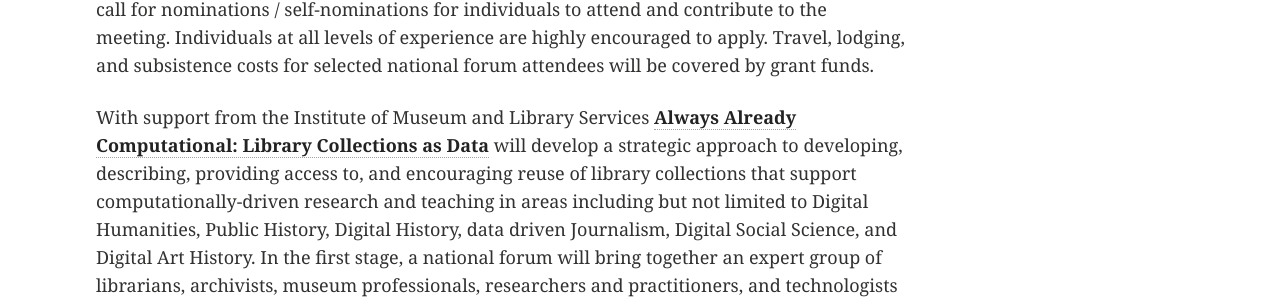
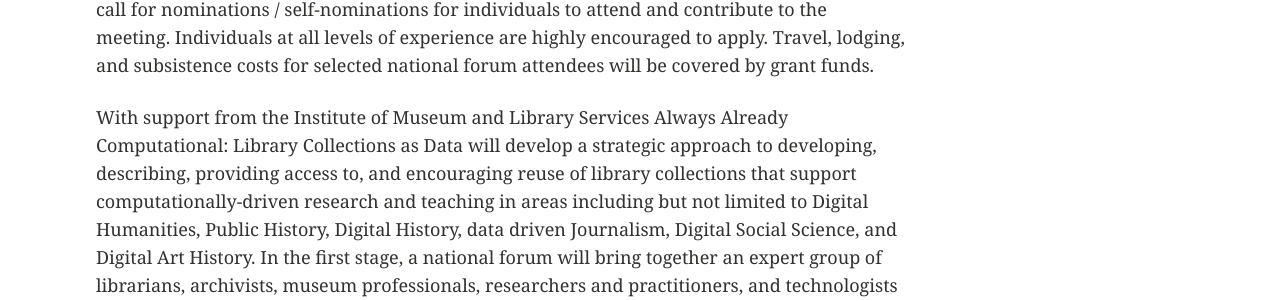
Before and after one commit to collectionsasdata/collectionsasdata.github.io, a Jekyll site: the page built from _posts/2016-10-24-first-post.markdown, in a window 1280 px wide. Shown: the part 376-676 px from the top of the page. Built offline with Jekyll 4.4.1, drawn with Linux system fonts in a browser that asks for light colours; some of the changed lines change nothing that is shown; some of the changed text lies outside the part shown.

Commit message:
Update 2016-10-24-first-post.markdown

```diff
--- a/_posts/2016-10-24-first-post.markdown
+++ b/_posts/2016-10-24-first-post.markdown
@@ -7,7 +7,7 @@
 ---
 In order to further diversify representation of perspectives at the [**Always Already Computational: Library Collections as Data**](https://www.imls.gov/grants/awarded/LG-73-16-0096-16) national forum, the project team is issuing a call for nominations / self-nominations for individuals to attend and contribute to the meeting. Individuals at all levels of experience are highly encouraged to apply. Travel, lodging, and subsistence costs for selected national forum attendees will be covered by grant funds.
 
-With support from the Institute of Museum and Library Services [**Always Already Computational: Library Collections as Data**](https://www.imls.gov/sites/default/files/grants/lg-73-16-0096-16/proposals/lg-73-16-0096-16_proposal_documents.pdf) will develop a strategic approach to developing, describing, providing access to, and encouraging reuse of library collections that support computationally-driven research and teaching in areas including but not limited to Digital Humanities, Public History, Digital History, data driven Journalism, Digital Social Science, and Digital Art History.  In the first stage, a national forum will bring together an expert group of librarians, archivists, museum professionals, researchers and practitioners, and technologists for 2.5 days at the University of California Santa Barbara from February 28 - March 3, 2017.
+With support from the Institute of Museum and Library Services Always Already Computational: Library Collections as Data will develop a strategic approach to developing, describing, providing access to, and encouraging reuse of library collections that support computationally-driven research and teaching in areas including but not limited to Digital Humanities, Public History, Digital History, data driven Journalism, Digital Social Science, and Digital Art History.  In the first stage, a national forum will bring together an expert group of librarians, archivists, museum professionals, researchers and practitioners, and technologists for 2.5 days at the University of California Santa Barbara from February 28 - March 3, 2017.
 
 During the national forum, participants will work to draft a framework that will **(1)** articulate computationally amenable library collection use cases and **(2)** initiate a collection of best practices that support developing, describing, and providing access to computationally amenable library collections. Participants will also help develop a dynamic feedback structure that enables a wide range of communities, outside of the forum, to shape and play a primary role in the production of final project outputs. Following the national forum, the project team will iteratively refine and extend forum outputs via 6 disciplinary and professional conferences, virtual events, and a project website. We believe that you bring a perspective that will be vital to this conversation, and that your participation will help us create the strongest possible framework to guide this work. At the end of the 18 month grant period, the project will produce a library collections as data framework, use cases and user stories, functional requirements for technical solutions that support library collections as data, methods for making these types of collections more discoverable, and a summative white paper.
 
```
